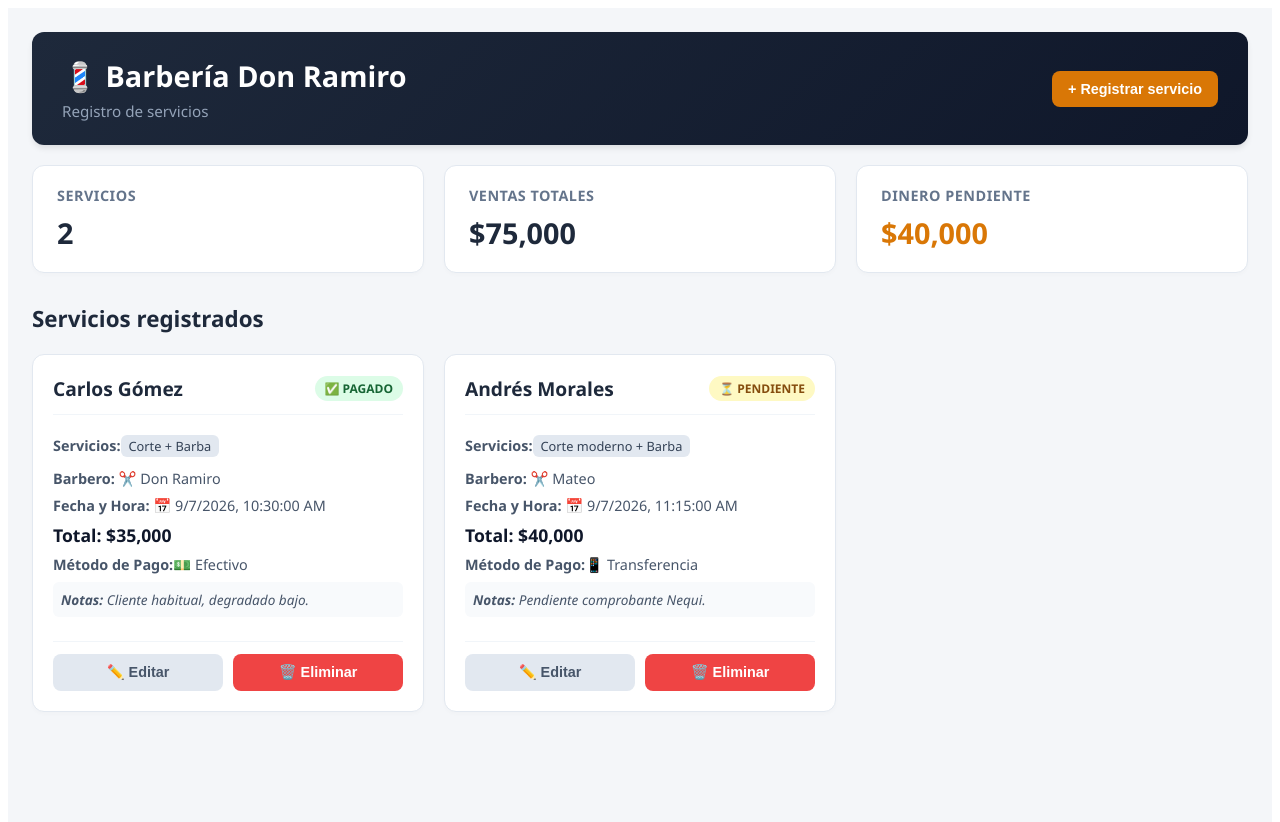
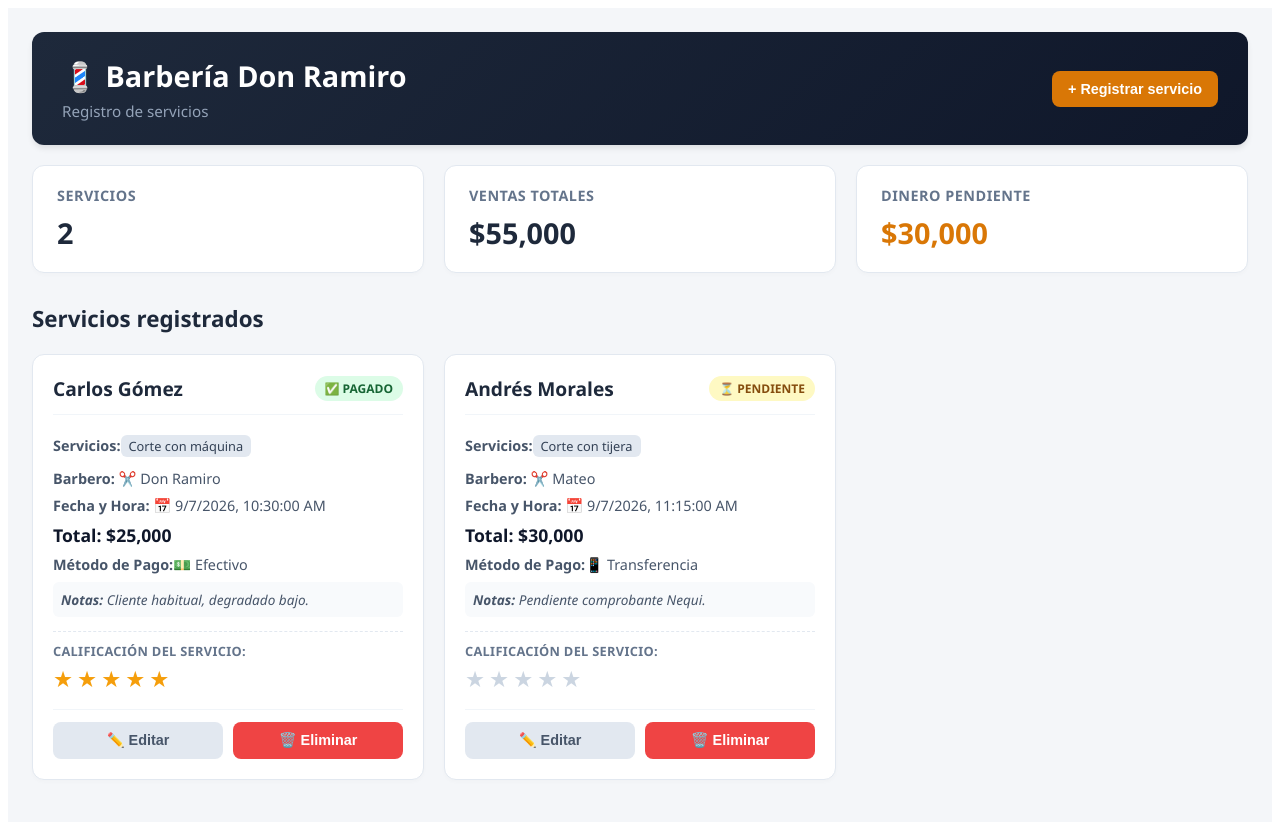
Before and after one commit to david15monsalvef-ctrl/BARBERIA-GIT, a Vue app: page / in a window 1280 px wide. Shown: the top 822 px of the page. Built offline with nearby package versions, Linux system fonts and the light colour scheme.

Commit message:
feat: agrega sistema de calificación por estrellas y actualiza el catálogo de servicios

```diff
--- a/src/App.vue
+++ b/src/App.vue
@@ -7,36 +7,37 @@ const servicios = useLocalStorage('barberia_servicios_v2', [
   {
     id: 1,
     cliente: 'Carlos Gómez',
-    serviciosSeleccionados: ['Corte + Barba'],
+    serviciosSeleccionados: ['Corte con máquina'],
     barbero: 'Don Ramiro',
     fecha: '2026-09-07T10:30',
-    precio: 35000,
+    precio: 25000,
     metodoPago: 'efectivo',
     estadoPago: 'pagado',
-    observaciones: 'Cliente habitual, degradado bajo.'
+    observaciones: 'Cliente habitual, degradado bajo.',
+    estrellas: 5
   },
   {
     id: 2,
     cliente: 'Andrés Morales',
-    serviciosSeleccionados: ['Corte moderno + Barba'],
+    serviciosSeleccionados: ['Corte con tijera'],
     barbero: 'Mateo',
     fecha: '2026-09-07T11:15',
-    precio: 40000,
+    precio: 30000,
     metodoPago: 'transferencia',
     estadoPago: 'pendiente',
-    observaciones: 'Pendiente comprobante Nequi.'
+    observaciones: 'Pendiente comprobante Nequi.',
+    estrellas: 0
   }
 ])
 
-// Catálogo de servicios disponibles con sus precios base
+// Catálogo de servicios actualizados (removido 'Corte con máquina + Barba')
 const catalogoServicios = [
-  { nombre: 'Corte clásico', precio: 20000 },
-  { nombre: 'Corte moderno', precio: 25000 },
+  { nombre: 'Corte con máquina', precio: 25000 },
+  { nombre: 'Corte con tijera', precio: 30000 },
   { nombre: 'Barba', precio: 15000 },
-  { nombre: 'Corte + Barba', precio: 35000 },
-  { nombre: 'Corte moderno + Barba', precio: 40000 },
-  { nombre: 'Cejas', precio: 8000 },
-  { nombre: 'Tinte', precio: 40000 }
+  { nombre: 'Cejas', precio: 10000 },
+  { nombre: 'Tinte', precio: 70000 },
+  { nombre: 'Limpieza facial', precio: 70000 }
 ]
 
 // Estados para modales y control
@@ -48,7 +49,7 @@ const servicioAEliminar = ref(null)
 // Formulario reactivo
 const formulario = ref({
   cliente: '',
-  serviciosSeleccionados: ['Corte clásico'],
+  serviciosSeleccionados: ['Corte con máquina'],
   barbero: 'Don Ramiro',
   fecha: '',
   metodoPago: 'efectivo',
@@ -85,7 +86,7 @@ function abrirModalCrear() {
 
   formulario.value = {
     cliente: '',
-    serviciosSeleccionados: ['Corte clásico'],
+    serviciosSeleccionados: ['Corte con máquina'],
     barbero: 'Don Ramiro',
     fecha: ahora.toISOString().slice(0, 16),
     metodoPago: 'efectivo',
@@ -98,7 +99,7 @@ function abrirModalCrear() {
 function abrirModalEditar(item) {
   modoEdicion.value = true
   idEdicion.value = item.id
-  const listaServicios = item.serviciosSeleccionados || [item.servicio || 'Corte clásico']
+  const listaServicios = item.serviciosSeleccionados || [item.servicio || 'Corte con máquina']
   formulario.value = {
     ...item,
     serviciosSeleccionados: [...listaServicios]
@@ -129,17 +130,26 @@ function guardarServicio() {
   if (modoEdicion.value) {
     for (let i = 0; i < servicios.value.length; i++) {
       if (servicios.value[i].id === idEdicion.value) {
-        servicios.value[i] = { ...datosServicio, id: idEdicion.value }
+        const estrellasActuales = servicios.value[i].estrellas || 0
+        servicios.value[i] = { ...datosServicio, id: idEdicion.value, estrellas: estrellasActuales }
         break
       }
     }
   } else {
     servicios.value.unshift({
       ...datosServicio,
-      id: Date.now()
+      id: Date.now(),
+      estrellas: 0
     })
   }
   cerrarModal()
+}
+
+function calificarServicio(id, cantidadEstrellas) {
+  const servicio = servicios.value.find(s => s.id === id)
+  if (servicio) {
+    servicio.estrellas = cantidadEstrellas
+  }
 }
 
 function pedirConfirmacionEliminar(servicio) {
@@ -188,7 +198,7 @@ function borrarServicio() {
       <p>No hay servicios registrados en este momento.</p>
     </div>
 
-    <!-- Grid de Tarjetas (Aprovechando el ancho de pantalla) -->
+    <!-- Grid de Tarjetas -->
     <main v-else class="grid-amplio">
       <div
         v-for="s in servicios"
@@ -221,6 +231,24 @@ function borrarServicio() {
             <span v-else>💳 Tarjeta</span>
           </p>
           <p v-if="s.observaciones" class="observaciones-box"><strong>Notas:</strong> {{ s.observaciones }}</p>
+
+          <!-- Sección de calificación con estrellas -->
+          <div class="rating-section">
+            <span class="rating-label">Calificación del servicio:</span>
+            <div class="estrellas-container">
+              <button
+                v-for="n in 5"
+                :key="n"
+                type="button"
+                class="btn-estrella"
+                :class="{ 'activa': n <= (s.estrellas || 0) }"
+                @click="calificarServicio(s.id, n)"
+                :title="`Calificar con ${n} estrellas`"
+              >
+                ★
+              </button>
+            </div>
+          </div>
         </div>
 
         <div class="card-acciones">
@@ -230,7 +258,7 @@ function borrarServicio() {
       </div>
     </main>
 
-    <!-- Modal Formulario Mejorado -->
+    <!-- Modal Formulario -->
     <div v-if="mostrarModal" class="modal-bg" @click.self="cerrarModal">
       <div class="modal-body">
         <h2>{{ modoEdicion ? 'Editar Registro' : 'Registrar Nuevo Servicio' }}</h2>
@@ -466,6 +494,47 @@ function borrarServicio() {
   font-size: 0.85rem !important;
 }
 
+/* Estilos para la sección de calificación por estrellas en la tarjeta */
+.rating-section {
+  margin-top: 14px;
+  padding-top: 10px;
+  border-top: 1px dashed #e2e8f0;
+  display: flex;
+  flex-direction: column;
+  gap: 6px;
+}
+
+.rating-label {
+  font-size: 0.8rem;
+  font-weight: 700;
+  color: #64748b;
+  text-transform: uppercase;
+  letter-spacing: 0.3px;
+}
+
+.estrellas-container {
+  display: flex;
+  gap: 4px;
+}
+
+.btn-estrella {
+  background: transparent;
+  border: none;
+  font-size: 1.4rem;
+  color: #cbd5e1;
+  cursor: pointer;
+  padding: 0;
+  transition: transform 0.1s ease, color 0.2s ease;
+}
+
+.btn-estrella:hover {
+  transform: scale(1.2);
+}
+
+.btn-estrella.activa {
+  color: #f59e0b;
+}
+
 .card-acciones {
   display: flex;
   gap: 10px;
```
